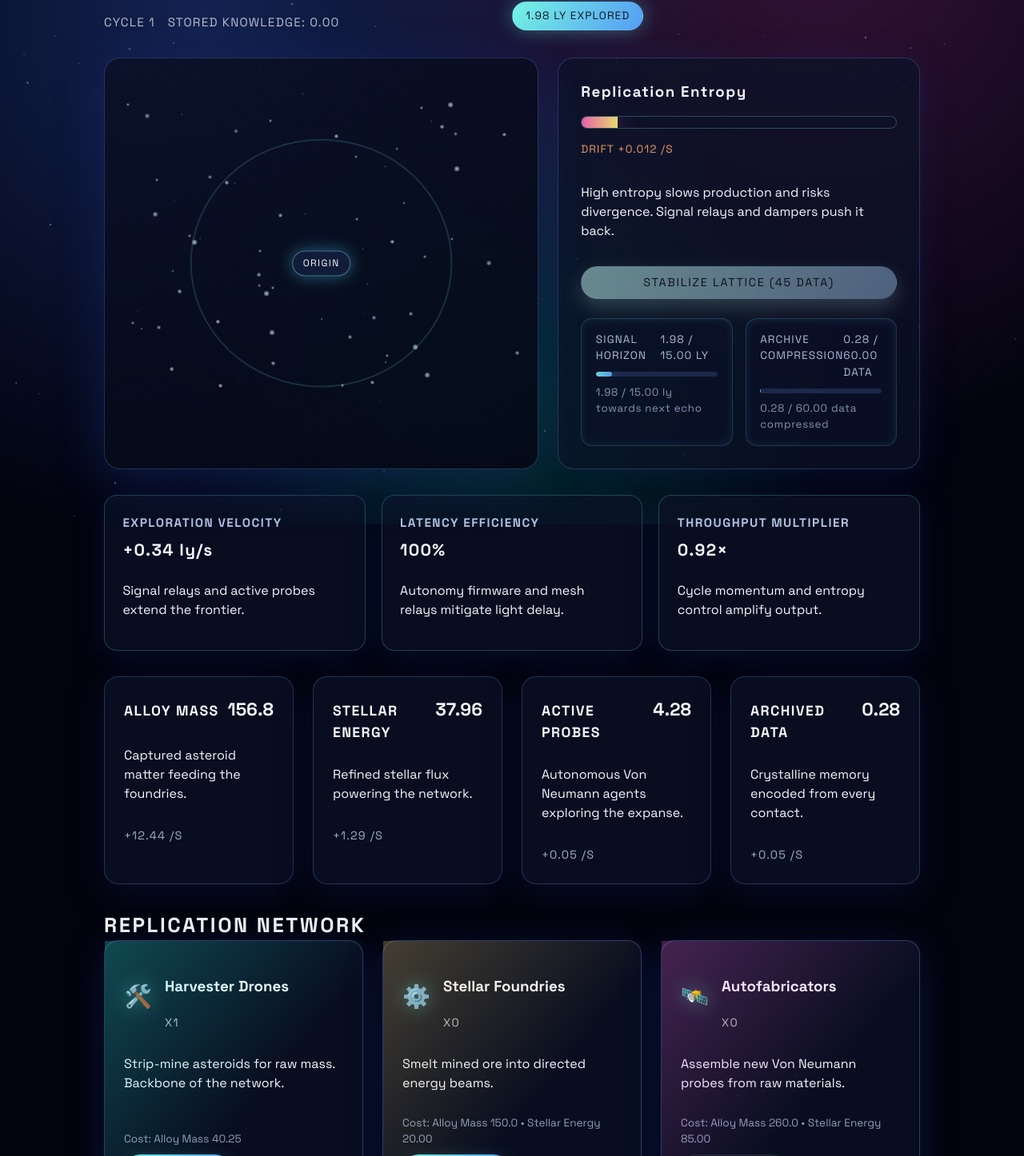
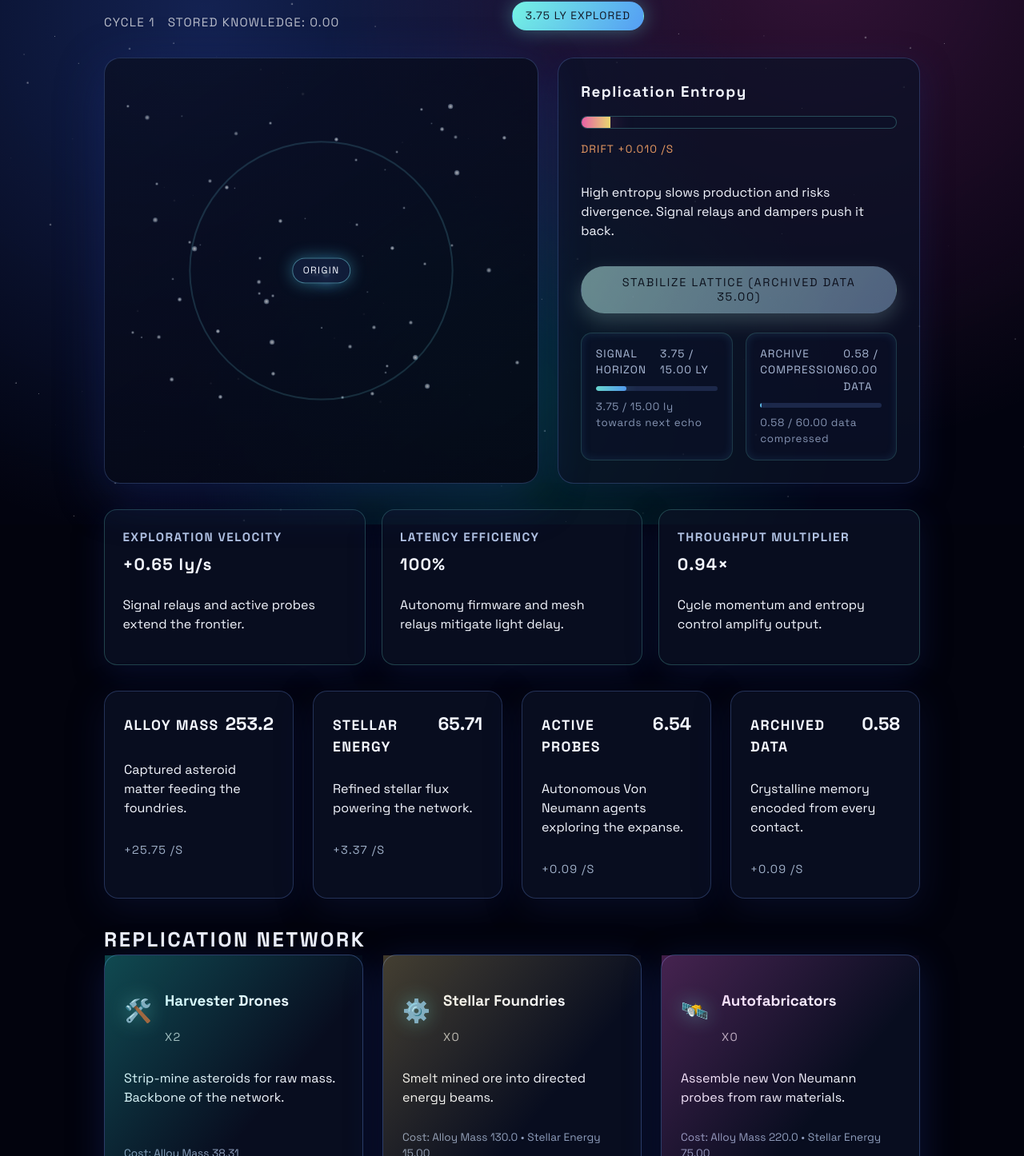
Before and after one commit to deadronos/VanIdleProbes, a React (Vite) app: page / in a window 1280 px wide. Shown: the part 144-1590 px from the top of the page at 80% size. Built offline with nearby package versions, Linux system fonts and the light colour scheme.

Commit message:
Animate probes and rebalance prestige pacing

```diff
--- a/src/App.css
+++ b/src/App.css
@@ -146,6 +146,56 @@
   50% {
     transform: scale(1.6);
     opacity: 1;
+  }
+}
+
+.probe-swarm {
+  position: absolute;
+  inset: 8% 6%;
+  pointer-events: none;
+  filter: drop-shadow(0 0 10px rgba(120, 240, 255, 0.4));
+}
+
+.probe {
+  position: absolute;
+  left: 50%;
+  top: 50%;
+  width: 8px;
+  height: 8px;
+  border-radius: 50%;
+  background: linear-gradient(135deg, rgba(125, 255, 245, 0.9), rgba(120, 150, 255, 0.85));
+  box-shadow: 0 0 12px var(--glow), 0 0 24px rgba(80, 160, 255, 0.35);
+  animation: probe-orbit var(--duration) linear infinite;
+  mix-blend-mode: screen;
+  opacity: 0.95;
+}
+
+.probe::after {
+  content: '';
+  position: absolute;
+  right: 50%;
+  top: 50%;
+  width: 16px;
+  height: 3px;
+  background: linear-gradient(90deg, rgba(255, 255, 255, 0), rgba(255, 255, 255, 0.75));
+  transform: translate(-55%, -40%) scaleX(0.85);
+  filter: blur(1px);
+  opacity: 0.7;
+}
+
+@keyframes probe-orbit {
+  0% {
+    transform: rotate(var(--angle)) translateX(var(--radius)) rotate(calc(-1 * var(--angle))) scale(0.94);
+  }
+  50% {
+    transform: rotate(calc(var(--angle) + 180deg)) translateX(var(--radius))
+      rotate(calc(-1 * var(--angle) - 180deg))
+      scale(1.02);
+  }
+  100% {
+    transform: rotate(calc(var(--angle) + 360deg)) translateX(var(--radius))
+      rotate(calc(-1 * var(--angle) - 360deg))
+      scale(0.94);
   }
 }
 
--- a/src/App.tsx
+++ b/src/App.tsx
@@ -70,8 +70,8 @@ const formatCostLabel = (cost: Cost) =>
 
 const distanceMilestones = [15, 40, 90, 180, 320]
 const dataMilestones = [60, 180, 420, 800]
-const PRESTIGE_REQUIREMENTS = { distance: 160, data: 900 }
-const STABILIZE_COST: Cost = { data: 45 }
+const PRESTIGE_REQUIREMENTS = { distance: 120, data: 650 }
+const STABILIZE_COST: Cost = { data: 35 }
 
 interface MilestoneProgress {
   previous: number
@@ -121,10 +121,27 @@ function App() {
     [],
   )
 
+  const swarmSeed = useRef(
+    Array.from({ length: 18 }, (_, idx) => ({
+      id: idx,
+      angle: Math.random() * 360,
+      radius: 18 + Math.random() * 18,
+      duration: 12 + Math.random() * 8,
+      hue: 170 + Math.random() * 120,
+    })),
+  )
+
   const productionPreview = useMemo(
     () => computeProduction(resources, units, upgradeState, prestige),
     [resources, units, upgradeState, prestige],
   )
+
+  const activeProbeCount = useMemo(
+    () => Math.max(3, Math.min(swarmSeed.current.length, Math.floor(resources.probes / 6))),
+    [resources.probes],
+  )
+
+  const orbitExpansion = useMemo(() => 1 + Math.min(resources.distance / 260, 1.6), [resources.distance])
 
   const distanceMilestoneProgress = useMemo(
     () => getMilestoneProgress(resources.distance, distanceMilestones),
@@ -138,22 +155,29 @@ function App() {
 
   const stabilizeAffordable = canAffordCost(resources, STABILIZE_COST)
 
+  const baseMemoryGain = useMemo(() => {
+    const distancePortion = Math.floor(resources.distance / 140)
+    const dataPortion = Math.floor(resources.data / 320)
+    const completionBurst =
+      resources.distance >= PRESTIGE_REQUIREMENTS.distance && resources.data >= PRESTIGE_REQUIREMENTS.data ? 1 : 0
+    return Math.max(2, distancePortion + dataPortion + completionBurst)
+  }, [resources.data, resources.distance])
+
   const prestigeProjection = useMemo(() => {
-    const baseGain = Math.max(1, Math.floor(resources.data / 450) + Math.floor(resources.distance / 200))
     const bonus = upgradeState.quantumMemory ? 1 : 0
-    const projectedGain = baseGain + bonus
+    const projectedGain = baseMemoryGain + bonus
     const projectedKnowledge = prestige.storedKnowledge + projectedGain
-    const currentMultiplier = 1 + prestige.cycles * 0.55 + prestige.storedKnowledge * 0.12
-    const nextMultiplier = 1 + (prestige.cycles + 1) * 0.55 + projectedKnowledge * 0.12
+    const currentMultiplier = 1 + prestige.cycles * 0.55 + prestige.storedKnowledge * 0.15
+    const nextMultiplier = 1 + (prestige.cycles + 1) * 0.55 + projectedKnowledge * 0.15
 
     return {
-      baseGain,
+      baseGain: baseMemoryGain,
       projectedGain,
       projectedKnowledge,
       currentMultiplier,
       nextMultiplier,
     }
-  }, [resources.data, resources.distance, prestige.cycles, prestige.storedKnowledge, upgradeState.quantumMemory])
+  }, [baseMemoryGain, prestige.cycles, prestige.storedKnowledge, upgradeState.quantumMemory])
 
   useEffect(() => {
     document.title = `Von Idle Probes • ${formatNumber(resources.probes)} probes`
@@ -290,7 +314,7 @@ function App() {
 
   const handlePrestige = () => {
     if (!prestigeReady) return
-    const memoryGain = Math.max(1, Math.floor(resources.data / 450) + Math.floor(resources.distance / 200))
+    const memoryGain = baseMemoryGain
     setPrestige((prev) => ({
       cycles: prev.cycles + 1,
       storedKnowledge: prev.storedKnowledge + memoryGain + (upgradeState.quantumMemory ? 1 : 0),
@@ -302,9 +326,9 @@ function App() {
     }))
     setResources({
       ...INITIAL_RESOURCES,
-      metal: INITIAL_RESOURCES.metal + memoryGain * 25,
-      energy: INITIAL_RESOURCES.energy + memoryGain * 12,
-      probes: INITIAL_RESOURCES.probes + memoryGain * 0.6,
+      metal: INITIAL_RESOURCES.metal + memoryGain * 32,
+      energy: INITIAL_RESOURCES.energy + memoryGain * 15,
+      probes: INITIAL_RESOURCES.probes + memoryGain * 0.9,
     })
     setLogs((prev) => [`Cycle rebooted. Memory shards retained: ${memoryGain}.`, ...prev].slice(0, 8))
   }
@@ -425,6 +449,20 @@ function App() {
                 }}
               />
             ))}
+            <div className="probe-swarm" aria-hidden="true">
+              {swarmSeed.current.slice(0, activeProbeCount).map((probe) => (
+                <span
+                  key={`probe-${probe.id}`}
+                  className="probe"
+                  style={{
+                    ['--angle' as string]: `${probe.angle}deg`,
+                    ['--radius' as string]: `${(probe.radius * orbitExpansion).toFixed(2)}%`,
+                    ['--duration' as string]: `${probe.duration}s`,
+                    ['--glow' as string]: `hsla(${probe.hue}, 90%, 70%, 0.9)`,
+                  }}
+                />
+              ))}
+            </div>
             <div
               className="exploration-wave"
               style={{
@@ -459,7 +497,7 @@ function App() {
               onClick={handleStabilize}
               disabled={!stabilizeAffordable}
             >
-              Stabilize Lattice (45 Data)
+              Stabilize Lattice ({formatCostLabel(STABILIZE_COST)})
             </button>
             <div className="milestone-tracker">
               <div className="milestone-card">
--- a/src/game/config.ts
+++ b/src/game/config.ts
@@ -59,16 +59,16 @@ export interface PrestigeState {
 export type UpgradeState = Record<UpgradeKey, boolean>
 
 export const INITIAL_RESOURCES: ResourceState = {
-  metal: 80,
-  energy: 30,
+  metal: 95,
+  energy: 45,
   data: 0,
-  probes: 4,
-  entropy: 0.04,
+  probes: 6,
+  entropy: 0.03,
   distance: 0,
 }
 
 export const INITIAL_UNITS: Record<UnitKey, number> = {
-  harvesters: 1,
+  harvesters: 2,
   foundries: 0,
   fabricators: 0,
   archives: 0,
@@ -96,48 +96,48 @@ export const UNIT_CONFIG: Record<UnitKey, UnitConfig> = {
     description: 'Strip-mine asteroids for raw mass. Backbone of the network.',
     accent: 'var(--accent-cyan)',
     icon: '🛠️',
-    baseCost: { metal: 35 },
-    costGrowth: 1.15,
+    baseCost: { metal: 30 },
+    costGrowth: 1.13,
   },
   foundries: {
     name: 'Stellar Foundries',
     description: 'Smelt mined ore into directed energy beams.',
     accent: 'var(--accent-gold)',
     icon: '⚙️',
-    baseCost: { metal: 150, energy: 20 },
-    costGrowth: 1.18,
+    baseCost: { metal: 130, energy: 15 },
+    costGrowth: 1.15,
   },
   fabricators: {
     name: 'Autofabricators',
     description: 'Assemble new Von Neumann probes from raw materials.',
     accent: 'var(--accent-magenta)',
     icon: '🛰️',
-    baseCost: { metal: 260, energy: 85 },
-    costGrowth: 1.22,
+    baseCost: { metal: 220, energy: 75 },
+    costGrowth: 1.2,
   },
   archives: {
     name: 'Archive Spires',
     description: 'Observe and catalogue every discovery into crystalline memory.',
     accent: 'var(--accent-violet)',
     icon: '📡',
-    baseCost: { metal: 240, energy: 110, data: 20 },
-    costGrowth: 1.2,
+    baseCost: { metal: 210, energy: 90, data: 14 },
+    costGrowth: 1.17,
   },
   signalRelays: {
     name: 'Signal Relays',
     description: 'Extend the mesh network. Mitigates light-delay penalties.',
     accent: 'var(--accent-blue)',
     icon: '📶',
-    baseCost: { metal: 210, energy: 160 },
-    costGrowth: 1.19,
+    baseCost: { metal: 180, energy: 140 },
+    costGrowth: 1.17,
   },
   stabilizers: {
     name: 'Entropy Dampers',
     description: 'Phase-lock stray mutations and keep replication precise.',
     accent: 'var(--accent-green)',
     icon: '🧊',
-    baseCost: { metal: 320, energy: 210, data: 45 },
-    costGrowth: 1.25,
+    baseCost: { metal: 280, energy: 185, data: 38 },
+    costGrowth: 1.2,
   },
 }
 
@@ -147,21 +147,21 @@ export const UPGRADE_CONFIG: Record<UpgradeKey, UpgradeConfig> = {
     description: 'Let remote probes self-correct. Sharply reduces latency.',
     effect: '+25% exploration speed and +20% production under delay.',
     accent: 'var(--accent-cyan)',
-    cost: { data: 140, energy: 180 },
+    cost: { data: 120, energy: 150 },
   },
   dysonSheath: {
     name: 'Dyson Sheath',
     description: 'Miniature swarms capture stray stellar energy.',
     effect: '+40% energy output from foundries.',
     accent: 'var(--accent-gold)',
-    cost: { data: 180, metal: 520 },
+    cost: { data: 150, metal: 450 },
   },
   autoforge: {
     name: 'Recursive Autoforges',
     description: 'Fabricators construct their own assembly lines.',
     effect: '+50% probe fabrication efficiency.',
     accent: 'var(--accent-magenta)',
-    cost: { data: 260, energy: 320 },
+    cost: { data: 210, energy: 280 },
     requiresCycle: 1,
   },
   archiveBloom: {
@@ -169,7 +169,7 @@ export const UPGRADE_CONFIG: Record<UpgradeKey, UpgradeConfig> = {
     description: 'Distributed archivists compress incoming knowledge.',
     effect: '+60% data generation.',
     accent: 'var(--accent-violet)',
-    cost: { data: 310, metal: 640 },
+    cost: { data: 260, metal: 540 },
     requiresCycle: 1,
   },
   quantumMemory: {
@@ -177,7 +177,7 @@ export const UPGRADE_CONFIG: Record<UpgradeKey, UpgradeConfig> = {
     description: 'Prestige bonus persists across cycles.',
     effect: '+1 stored knowledge each prestige and production boost.',
     accent: 'var(--accent-blue)',
-    cost: { data: 420, probes: 120 },
+    cost: { data: 360, probes: 100 },
     requiresCycle: 1,
     persistent: true,
   },
@@ -186,7 +186,7 @@ export const UPGRADE_CONFIG: Record<UpgradeKey, UpgradeConfig> = {
     description: 'Predictive maps keep entropy under control.',
     effect: '-15% entropy growth and extra distance insights.',
     accent: 'var(--accent-green)',
-    cost: { data: 520, energy: 480 },
+    cost: { data: 440, energy: 420 },
     requiresCycle: 2,
   },
 }
--- a/src/game/engine.ts
+++ b/src/game/engine.ts
@@ -50,17 +50,17 @@ export const computeProduction = (
   upgrades: UpgradeState,
   prestige: PrestigeState,
 ): ProductionSnapshot => {
-  const cycleBoost = 1 + prestige.cycles * 0.55 + prestige.storedKnowledge * 0.12
-  const signalBonus = 1 + units.signalRelays * 0.18 + (upgrades.autonomy ? 0.35 : 0)
+  const cycleBoost = 1 + prestige.cycles * 0.55 + prestige.storedKnowledge * 0.15
+  const signalBonus = 1 + units.signalRelays * 0.22 + (upgrades.autonomy ? 0.42 : 0)
   const baseLatencyFactor =
-    1 / (1 + Math.max(0, resources.distance - signalBonus * 90) / (160 + signalBonus * 75))
+    1 / (1 + Math.max(0, resources.distance - signalBonus * 105) / (210 + signalBonus * 90))
   const latencyFactor =
     upgrades.autonomy && baseLatencyFactor < 1
-      ? baseLatencyFactor + (1 - baseLatencyFactor) * 0.2
+      ? baseLatencyFactor + (1 - baseLatencyFactor) * 0.25
       : baseLatencyFactor
-  const entropyPressureBase = 0.012 + resources.distance / 8200
-  const entropyPressure = upgrades.stellarCartography ? entropyPressureBase * 0.85 : entropyPressureBase
-  const entropyMitigation = units.stabilizers * 0.018 + (upgrades.stellarCartography ? 0.01 : 0)
+  const entropyPressureBase = 0.01 + resources.distance / 9200
+  const entropyPressure = upgrades.stellarCartography ? entropyPressureBase * 0.82 : entropyPressureBase
+  const entropyMitigation = units.stabilizers * 0.022 + (upgrades.stellarCartography ? 0.012 : 0)
   const entropyChange = entropyPressure - entropyMitigation
   const entropyPenalty = Math.max(
     0.28,
@@ -68,21 +68,21 @@ export const computeProduction = (
   )
   const delayCompensation = upgrades.autonomy && baseLatencyFactor < 0.999 ? 1.2 : 1
   const productionFactor = cycleBoost * latencyFactor * entropyPenalty * delayCompensation
-  const energyMultiplier = upgrades.dysonSheath ? 1.4 : 1
-  const probeMultiplier = upgrades.autoforge ? 1.5 : 1
-  const dataMultiplier = upgrades.archiveBloom ? 1.6 : 1
-  const cartographyExplorationBonus = upgrades.stellarCartography ? 1.12 : 1
+  const energyMultiplier = upgrades.dysonSheath ? 1.42 : 1
+  const probeMultiplier = upgrades.autoforge ? 1.55 : 1
+  const dataMultiplier = upgrades.archiveBloom ? 1.62 : 1
+  const cartographyExplorationBonus = upgrades.stellarCartography ? 1.14 : 1
 
-  const metal = (4 + units.harvesters * 9.5 + units.foundries * 1.5) * productionFactor
-  const energy = (units.foundries * 6.3 * energyMultiplier + units.harvesters * 1.4) * productionFactor
-  const probes = (units.fabricators * 0.95 * probeMultiplier + resources.probes * 0.012) * productionFactor
+  const metal = (5.5 + units.harvesters * 11 + units.foundries * 2) * productionFactor
+  const energy = (units.foundries * 7.2 * energyMultiplier + units.harvesters * 1.8) * productionFactor
+  const probes = (units.fabricators * 1.05 * probeMultiplier + resources.probes * 0.015) * productionFactor
   const data =
-    (units.archives * 1.45 * dataMultiplier + Math.max(0, resources.distance - 40) * 0.018 + 0.05) *
+    (units.archives * 1.7 * dataMultiplier + Math.max(0, resources.distance - 32) * 0.022 + 0.1) *
     productionFactor
   const distance =
-    (resources.probes * (0.08 + units.signalRelays * 0.0038 + (upgrades.autonomy ? 0.02 : 0)) +
-      units.fabricators * 0.014 +
-      units.archives * 0.004) *
+    (resources.probes * (0.1 + units.signalRelays * 0.0043 + (upgrades.autonomy ? 0.026 : 0)) +
+      units.fabricators * 0.017 +
+      units.archives * 0.005) *
     latencyFactor *
     cartographyExplorationBonus
 
--- a/src/game/save.ts
+++ b/src/game/save.ts
@@ -33,16 +33,16 @@ type UpgradeState = Record<UpgradeKey, boolean>
 
 // Minimal local defaults copied from `config.ts` to avoid runtime import during test transforms
 const INITIAL_RESOURCES: ResourceState = {
-  metal: 80,
-  energy: 30,
+  metal: 95,
+  energy: 45,
   data: 0,
-  probes: 4,
-  entropy: 0.04,
+  probes: 6,
+  entropy: 0.03,
   distance: 0,
 }
 
 const INITIAL_UNITS: Record<UnitKey, number> = {
-  harvesters: 1,
+  harvesters: 2,
   foundries: 0,
   fabricators: 0,
   archives: 0,
```
